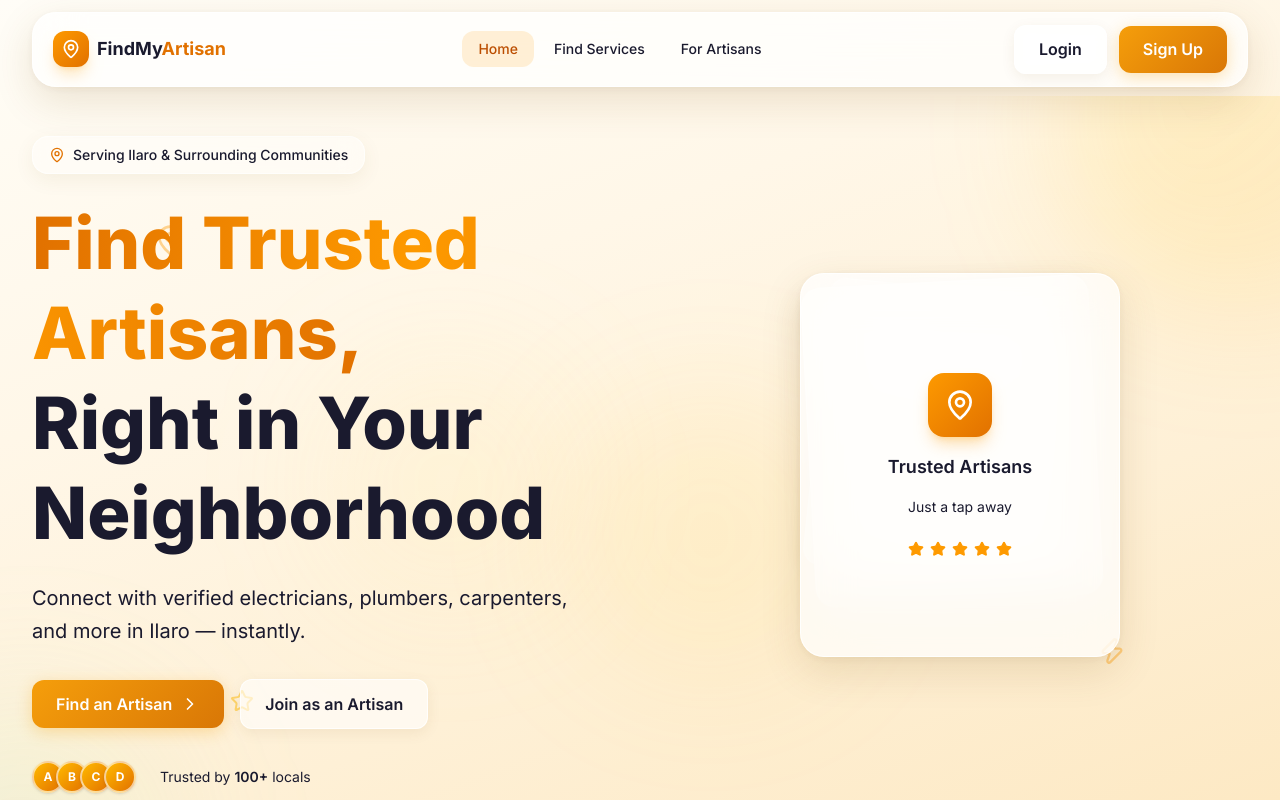
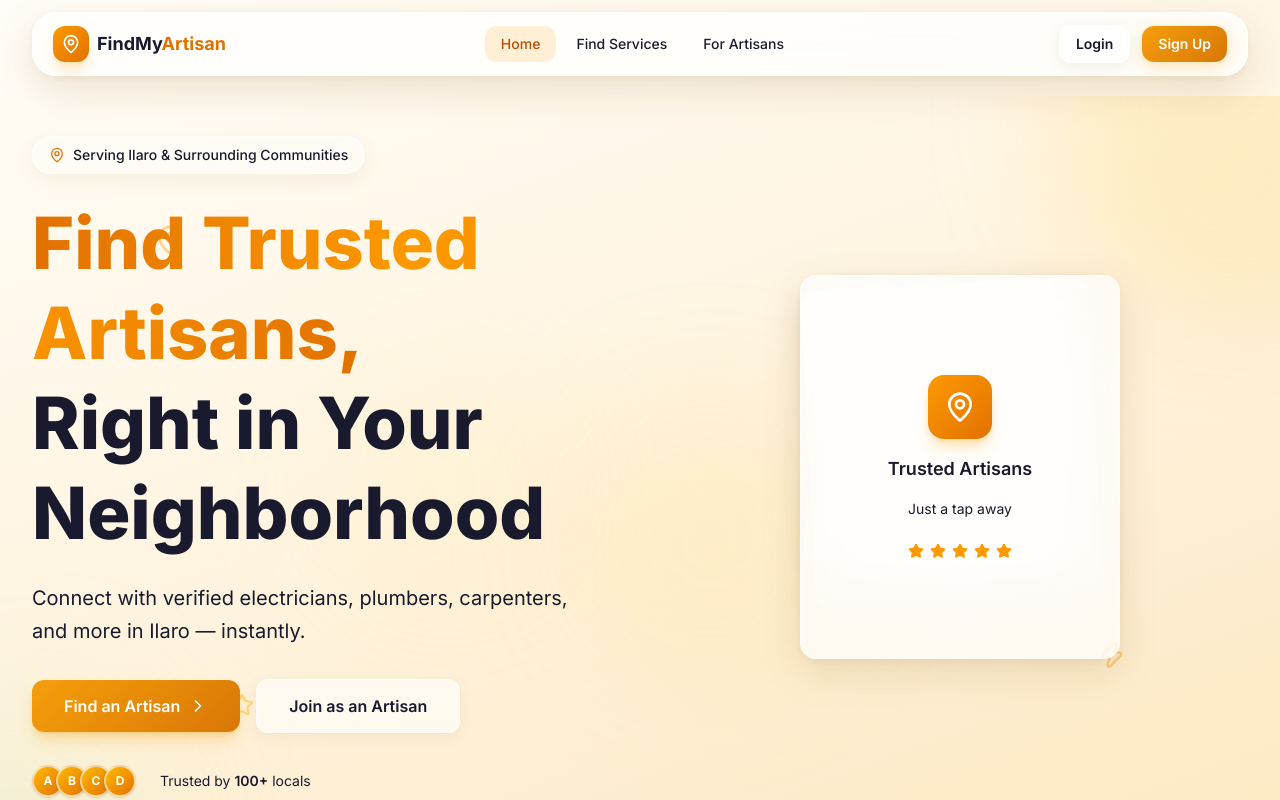
Before and after one commit to Yemisi-bot/FindMyArtisan, a React (Vite) app in the folder frontend/: page / in a window 1280 px wide. Shown: the top 800 px of the page. Built offline with nearby package versions, Linux system fonts and the light colour scheme; no server answers.

Commit message:
fixed general indexing issues

```diff
--- a/frontend/src/index.css
+++ b/frontend/src/index.css
@@ -25,6 +25,13 @@ body {
 #root {
   min-height: 100vh;
 }
+
+/* ===== DESIGN SYSTEM COMPONENTS =====
+   Wrapped in @layer components so Tailwind utility classes (e.g. pl-10, pr-10,
+   w-full) can override these. In Tailwind v4 all utilities live in cascade
+   layers; unlayered CSS always wins over layered CSS, which caused .glass-input's
+   padding to override pl-10 in production and collapse the icon padding. */
+@layer components {
 
 /* ===== GLASS CARD ===== */
 .glass {
@@ -187,6 +194,8 @@ body {
   animation: spin 0.8s linear infinite;
 }
 
+} /* end @layer components */
+
 /* ===== CUSTOM SCROLLBAR ===== */
 ::-webkit-scrollbar { width: 8px; }
 ::-webkit-scrollbar-track { background: rgba(255,255,255,0.1); border-radius: 10px; }
```
